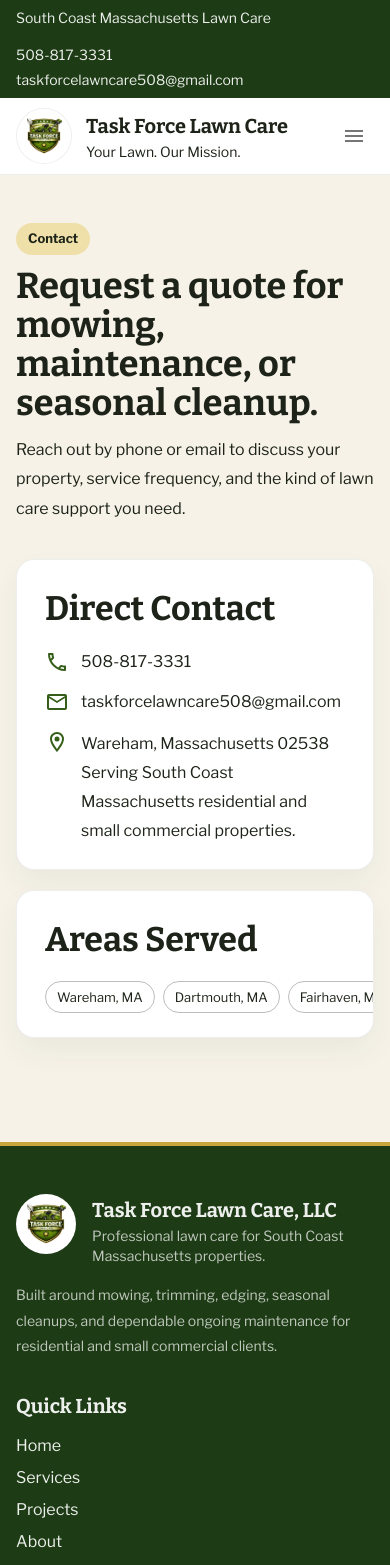
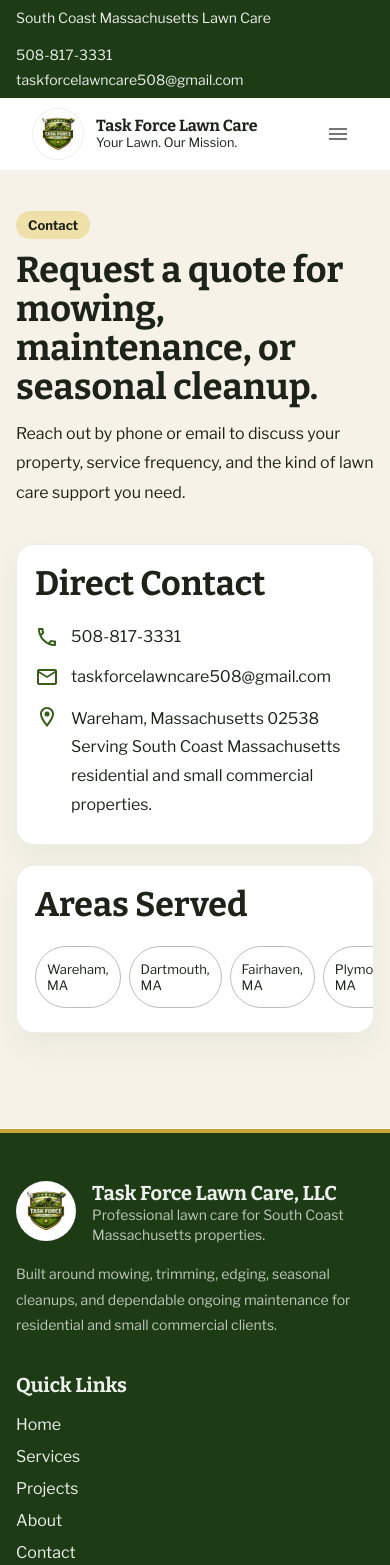
Before and after one commit to elevatewebnmarketing-hub/Task-Force-Lawn-Care, a React (Vite) app: page /contact in a window 390 px wide. Shown: the top 1565 px of the page. Built offline with nearby package versions, Linux system fonts and the light colour scheme.

Commit message:
Fix mobile layout overflow and clipping

```diff
--- a/src/components/Layout.jsx
+++ b/src/components/Layout.jsx
@@ -33,6 +33,7 @@
       direction={mobile ? "column" : "row"}
       spacing={mobile ? 1 : 0.5}
       alignItems={mobile ? "stretch" : "center"}
+      sx={{ minWidth: 0 }}
     >
       {navItems.map((item) => (
         <Button
@@ -47,6 +48,7 @@
             justifyContent: mobile ? "flex-start" : "center",
             color: "text.secondary",
             px: 2,
+            maxWidth: "100%",
             "&.active": {
               bgcolor: "rgba(53,95,24,0.08)",
               color: "primary.dark",
@@ -64,7 +66,7 @@
   const [mobileOpen, setMobileOpen] = useState(false);
 
   return (
-    <Box sx={{ bgcolor: "background.default", overflowX: "clip" }}>
+    <Box sx={{ bgcolor: "background.default", overflowX: "clip", width: "100%", maxWidth: "100%" }}>
       <Box sx={{ bgcolor: "primary.dark", color: "rgba(255,255,255,0.92)", py: 1 }}>
         <Container
           maxWidth="lg"
@@ -74,14 +76,19 @@
             gap: 2,
             flexWrap: "wrap",
             fontSize: 14,
+            px: { xs: 2, sm: 3 },
           }}
         >
           <Typography variant="body2">South Coast Massachusetts Lawn Care</Typography>
-          <Stack direction={{ xs: "column", sm: "row" }} spacing={{ xs: 0.5, sm: 2 }}>
-            <Link href={phoneHref} color="inherit" underline="none">
+          <Stack
+            direction={{ xs: "column", sm: "row" }}
+            spacing={{ xs: 0.5, sm: 2 }}
+            sx={{ minWidth: 0, maxWidth: "100%" }}
+          >
+            <Link href={phoneHref} color="inherit" underline="none" sx={{ overflowWrap: "anywhere" }}>
               {phoneDisplay}
             </Link>
-            <Link href={`mailto:${email}`} color="inherit" underline="none">
+            <Link href={`mailto:${email}`} color="inherit" underline="none" sx={{ overflowWrap: "anywhere" }}>
               {email}
             </Link>
           </Stack>
@@ -90,31 +97,50 @@
 
       <AppBar position="sticky" color="inherit">
         <Container maxWidth="lg">
-          <Toolbar sx={{ px: 0, py: 1.25, gap: 2 }}>
+          <Toolbar sx={{ px: { xs: 2, sm: 3 }, py: 1.25, gap: 1.5, minWidth: 0 }}>
             <Stack
               component={NavLink}
               to="/"
               direction="row"
-              spacing={1.75}
-              sx={{ color: "inherit", textDecoration: "none", alignItems: "center", flexGrow: 1 }}
+              spacing={1.5}
+              sx={{
+                color: "inherit",
+                textDecoration: "none",
+                alignItems: "center",
+                flexGrow: 1,
+                minWidth: 0,
+              }}
             >
               <Box
                 component="img"
                 src="/images/task-force-logo.jpg"
                 alt="Task Force Lawn Care logo"
                 sx={{
-                  width: { xs: 56, md: 68 },
-                  height: { xs: 56, md: 68 },
+                  width: { xs: 52, sm: 56, md: 64 },
+                  height: { xs: 52, sm: 56, md: 64 },
                   borderRadius: 2,
                   border: "1px solid rgba(29,59,20,0.08)",
                   bgcolor: "white",
+                  flexShrink: 0,
                 }}
               />
-              <Box>
-                <Typography variant="h6" sx={{ fontFamily: '"Bitter", serif', fontWeight: 700 }}>
+              <Box sx={{ minWidth: 0 }}>
+                <Typography
+                  variant="h6"
+                  sx={{
+                    fontFamily: '"Bitter", serif',
+                    fontWeight: 700,
+                    fontSize: { xs: "1rem", sm: "1.1rem" },
+                    lineHeight: 1.15,
+                  }}
+                >
                   Task Force Lawn Care
                 </Typography>
-                <Typography variant="body2" color="text.secondary">
+                <Typography
+                  variant="body2"
+                  color="text.secondary"
+                  sx={{ lineHeight: 1.25, fontSize: { xs: "0.8rem", sm: "0.875rem" } }}
+                >
                   Your Lawn. Our Mission.
                 </Typography>
               </Box>
@@ -128,14 +154,14 @@
               href={phoneHref}
               variant="contained"
               color="primary"
-              sx={{ display: { xs: "none", md: "inline-flex" } }}
+              sx={{ display: { xs: "none", md: "inline-flex" }, whiteSpace: "nowrap" }}
             >
               Request Quote
             </Button>
 
             <IconButton
               onClick={() => setMobileOpen(true)}
-              sx={{ display: { xs: "inline-flex", lg: "none" } }}
+              sx={{ display: { xs: "inline-flex", lg: "none" }, flexShrink: 0 }}
             >
               <MenuIcon />
             </IconButton>
@@ -151,10 +177,10 @@
           <NavItems mobile onClick={() => setMobileOpen(false)} />
           <Divider sx={{ my: 2 }} />
           <Stack spacing={1.5}>
-            <Button href={phoneHref} variant="contained">
+            <Button href={phoneHref} variant="contained" fullWidth>
               Call {phoneDisplay}
             </Button>
-            <Button href={`mailto:${email}`} variant="outlined" color="primary">
+            <Button href={`mailto:${email}`} variant="outlined" color="primary" fullWidth>
               Email Us
             </Button>
           </Stack>
@@ -181,18 +207,19 @@
             gridTemplateColumns: { xs: "1fr", sm: "1fr 1fr", lg: "1.15fr 0.7fr 0.9fr 0.9fr" },
             gap: { xs: 4, md: 5 },
             pb: 5,
+            px: { xs: 2, sm: 3 },
           }}
         >
-          <Box>
-            <Stack direction="row" spacing={2} alignItems="center" sx={{ mb: 2 }}>
+          <Box sx={{ minWidth: 0 }}>
+            <Stack direction="row" spacing={2} alignItems="center" sx={{ mb: 2, minWidth: 0 }}>
               <Box
                 component="img"
                 src="/images/task-force-logo.jpg"
                 alt="Task Force Lawn Care logo"
-                sx={{ width: 60, height: 60, borderRadius: 2, bgcolor: "white" }}
+                sx={{ width: 60, height: 60, borderRadius: 2, bgcolor: "white", flexShrink: 0 }}
               />
-              <Box>
-                <Typography variant="h6" sx={{ fontFamily: '"Bitter", serif' }}>
+              <Box sx={{ minWidth: 0 }}>
+                <Typography variant="h6" sx={{ fontFamily: '"Bitter", serif', lineHeight: 1.2 }}>
                   Task Force Lawn Care, LLC
                 </Typography>
                 <Typography variant="body2" sx={{ color: "rgba(255,255,255,0.72)" }}>
@@ -219,6 +246,7 @@
                   color="inherit"
                   underline="hover"
                   end={item.to === "/"}
+                  sx={{ width: "fit-content" }}
                 >
                   {item.label}
                 </Link>
@@ -232,31 +260,27 @@
             </Typography>
             <Stack spacing={0.8}>
               {serviceArea.map((town) => (
-                <Typography
-                  key={town}
-                  variant="body2"
-                  sx={{ color: "rgba(255,255,255,0.78)" }}
-                >
+                <Typography key={town} variant="body2" sx={{ color: "rgba(255,255,255,0.78)" }}>
                   {town}, MA
                 </Typography>
               ))}
             </Stack>
           </Box>
 
-          <Box>
+          <Box sx={{ minWidth: 0 }}>
             <Typography variant="h6" sx={{ mb: 1.5, fontFamily: '"Bitter", serif' }}>
               Contact
             </Typography>
             <Stack spacing={1.5}>
-              <Stack direction="row" spacing={1} alignItems="center">
+              <Stack direction="row" spacing={1} alignItems="center" sx={{ minWidth: 0 }}>
                 <LocalPhoneOutlinedIcon fontSize="small" />
                 <Link href={phoneHref} color="inherit" underline="hover">
                   {phoneDisplay}
                 </Link>
               </Stack>
-              <Stack direction="row" spacing={1} alignItems="center">
+              <Stack direction="row" spacing={1} alignItems="center" sx={{ minWidth: 0 }}>
                 <EmailOutlinedIcon fontSize="small" />
-                <Link href={`mailto:${email}`} color="inherit" underline="hover">
+                <Link href={`mailto:${email}`} color="inherit" underline="hover" sx={{ overflowWrap: "anywhere" }}>
                   {email}
                 </Link>
               </Stack>
@@ -278,6 +302,7 @@
               justifyContent: "space-between",
               gap: 2,
               flexWrap: "wrap",
+              px: { xs: 2, sm: 3 },
             }}
           >
             <Typography variant="body2" sx={{ color: "rgba(255,255,255,0.66)" }}>
--- a/src/pages/AboutPage.jsx
+++ b/src/pages/AboutPage.jsx
@@ -3,7 +3,7 @@
 
 function AboutPage() {
   return (
-    <Container maxWidth="lg" sx={{ py: { xs: 6, md: 8 } }}>
+    <Container maxWidth="lg" sx={{ py: { xs: 5, md: 8 }, px: { xs: 2, sm: 3 } }}>
       <Stack spacing={1.5} sx={{ mb: 4.5, maxWidth: 860 }}>
         <Chip label="About" sx={{ width: "fit-content", bgcolor: "secondary.light", fontWeight: 700 }} />
         <Typography variant="h1" sx={{ fontSize: { xs: "2.25rem", md: "3.75rem" } }}>
@@ -24,7 +24,7 @@
         }}
       >
         <Card>
-          <CardContent sx={{ p: 3.5 }}>
+          <CardContent sx={{ p: { xs: 2.25, sm: 3.5 } }}>
             <Typography variant="h4" sx={{ mb: 2 }}>
               What the company focuses on
             </Typography>
@@ -46,7 +46,7 @@
             component="img"
             image="/images/grass-texture-detail.png"
             alt="Close detail of healthy trimmed lawn grass"
-            sx={{ minHeight: { xs: 260, md: 100 }, height: "100%", objectFit: "cover" }}
+            sx={{ height: { xs: 220, sm: 280, md: "100%" }, minHeight: { md: 100 }, objectFit: "cover" }}
           />
         </Card>
       </Box>
--- a/src/pages/ContactPage.jsx
+++ b/src/pages/ContactPage.jsx
@@ -15,7 +15,7 @@
 
 function ContactPage() {
   return (
-    <Container maxWidth="lg" sx={{ py: { xs: 6, md: 8 } }}>
+    <Container maxWidth="lg" sx={{ py: { xs: 5, md: 8 }, px: { xs: 2, sm: 3 } }}>
       <Stack spacing={1.5} sx={{ mb: 4.5, maxWidth: 860 }}>
         <Chip label="Contact" sx={{ width: "fit-content", bgcolor: "secondary.light", fontWeight: 700 }} />
         <Typography variant="h1" sx={{ fontSize: { xs: "2.25rem", md: "3.75rem" } }}>
@@ -35,7 +35,7 @@
         }}
       >
         <Card>
-          <CardContent sx={{ p: 3.5 }}>
+          <CardContent sx={{ p: { xs: 2.25, sm: 3.5 } }}>
             <Typography variant="h4" sx={{ mb: 2.5 }}>
               Direct Contact
             </Typography>
@@ -48,7 +48,7 @@
               </Stack>
               <Stack direction="row" spacing={1.5} alignItems="center">
                 <EmailOutlinedIcon color="primary" />
-                <Link href={`mailto:${email}`} underline="hover" color="inherit">
+                <Link href={`mailto:${email}`} underline="hover" color="inherit" sx={{ overflowWrap: "anywhere" }}>
                   {email}
                 </Link>
               </Stack>
@@ -65,7 +65,7 @@
         </Card>
 
         <Card>
-          <CardContent sx={{ p: 3.5 }}>
+          <CardContent sx={{ p: { xs: 2.25, sm: 3.5 } }}>
             <Typography variant="h4" sx={{ mb: 2.5 }}>
               Areas Served
             </Typography>
--- a/src/pages/ProjectsPage.jsx
+++ b/src/pages/ProjectsPage.jsx
@@ -12,7 +12,7 @@
 
 function ProjectsPage() {
   return (
-    <Container maxWidth="lg" sx={{ py: { xs: 6, md: 8 } }}>
+    <Container maxWidth="lg" sx={{ py: { xs: 5, md: 8 }, px: { xs: 2, sm: 3 } }}>
       <Stack spacing={1.5} sx={{ mb: 4.5, maxWidth: 860 }}>
         <Chip label="Projects" sx={{ width: "fit-content", bgcolor: "secondary.light", fontWeight: 700 }} />
         <Typography variant="h1" sx={{ fontSize: { xs: "2.25rem", md: "3.75rem" } }}>
@@ -37,9 +37,9 @@
               component="img"
               image={project.image}
               alt={project.title}
-              sx={{ minHeight: 260, objectFit: "cover" }}
+              sx={{ height: { xs: 220, sm: 260 }, objectFit: "cover" }}
             />
-            <CardContent sx={{ p: 3 }}>
+            <CardContent sx={{ p: { xs: 2.25, sm: 3 } }}>
               <Chip
                 label={project.location}
                 size="small"
--- a/src/theme.js
+++ b/src/theme.js
@@ -99,6 +99,15 @@
       styleOverrides: {
         root: {
           borderRadius: 999,
+          maxWidth: "100%",
+          height: "auto",
+        },
+        label: {
+          whiteSpace: "normal",
+          display: "block",
+          lineHeight: 1.25,
+          paddingTop: 6,
+          paddingBottom: 6,
         },
       },
     },
```
Also changed, not shown: src/pages/HomePage.jsx (+20 -13 lines), src/pages/ServicesPage.jsx (+4 -4 lines).
